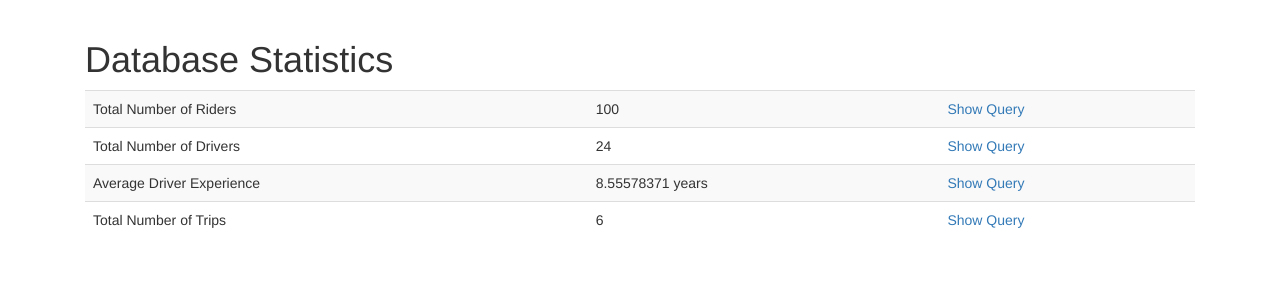
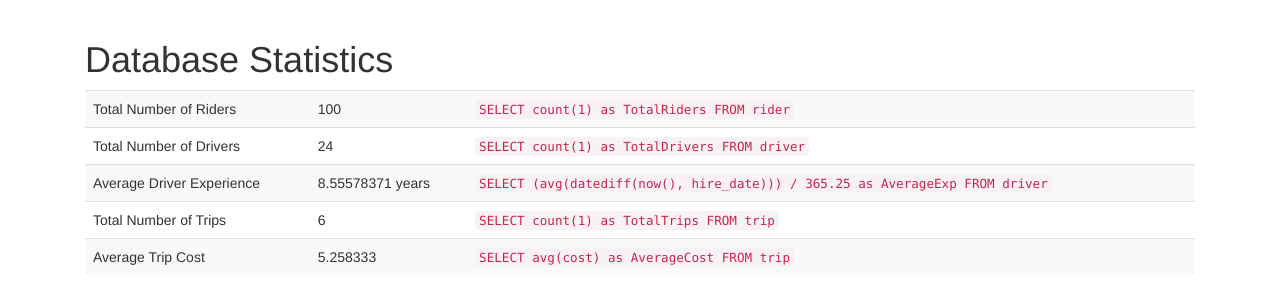
Before and after one commit to jb38/cs329-project, a PHP site: page /stats in a window 1280 px wide. Shown: the part 52-358 px from the top of the page. Run offline with PHP 8.4, Linux system fonts and the light colour scheme; data comes from the database, SQL or seed files in the repository; data that the repository does not hold is empty; a stand-in replaces the project's code that opens the database connection.

Commit message:
more stats page cleanup

```diff
--- a/site/stats/index.php
+++ b/site/stats/index.php
@@ -47,7 +47,7 @@
                 ?>
 
               </td>
-              <td><a href="">Show Query</a></td>
+              <td><code>SELECT count(1) as TotalRiders FROM rider</code></td>
             </tr>
             <tr>
               <td>Total Number of Drivers</td>
@@ -66,7 +66,7 @@
                 ?>
 
               </td>
-              <td><a href="">Show Query</a></td>
+              <td><code>SELECT count(1) as TotalDrivers FROM driver</code></td>
             </tr>
             <tr>
               <td>Average Driver Experience</td>
@@ -85,7 +85,7 @@
                 ?>
 
               </td>
-              <td><a href="">Show Query</a></td>
+              <td><code>SELECT (avg(datediff(now(), hire_date))) / 365.25 as AverageExp FROM driver</code></td>
             </tr>
             <tr>
               <td>Total Number of Trips</td>
@@ -104,7 +104,26 @@
                 ?>
 
               </td>
-              <td><a href="">Show Query</a></td>
+              <td><code>SELECT count(1) as TotalTrips FROM trip</code></td>
+            </tr>
+            <tr>
+              <td>Average Trip Cost</td>
+              <td>
+
+                <?php
+
+                  $sql = "select avg(cost) as AverageCost from trip";
+
+                  $stmt = $pdo->query($sql);
+
+                  while($row = $stmt->fetch()) {
+                      echo $row["AverageCost"];
+                  }
+
+                ?>
+
+              </td>
+              <td><code>SELECT avg(cost) as AverageCost FROM trip</code></td>
             </tr>
           </tbody>
         </table>
```
